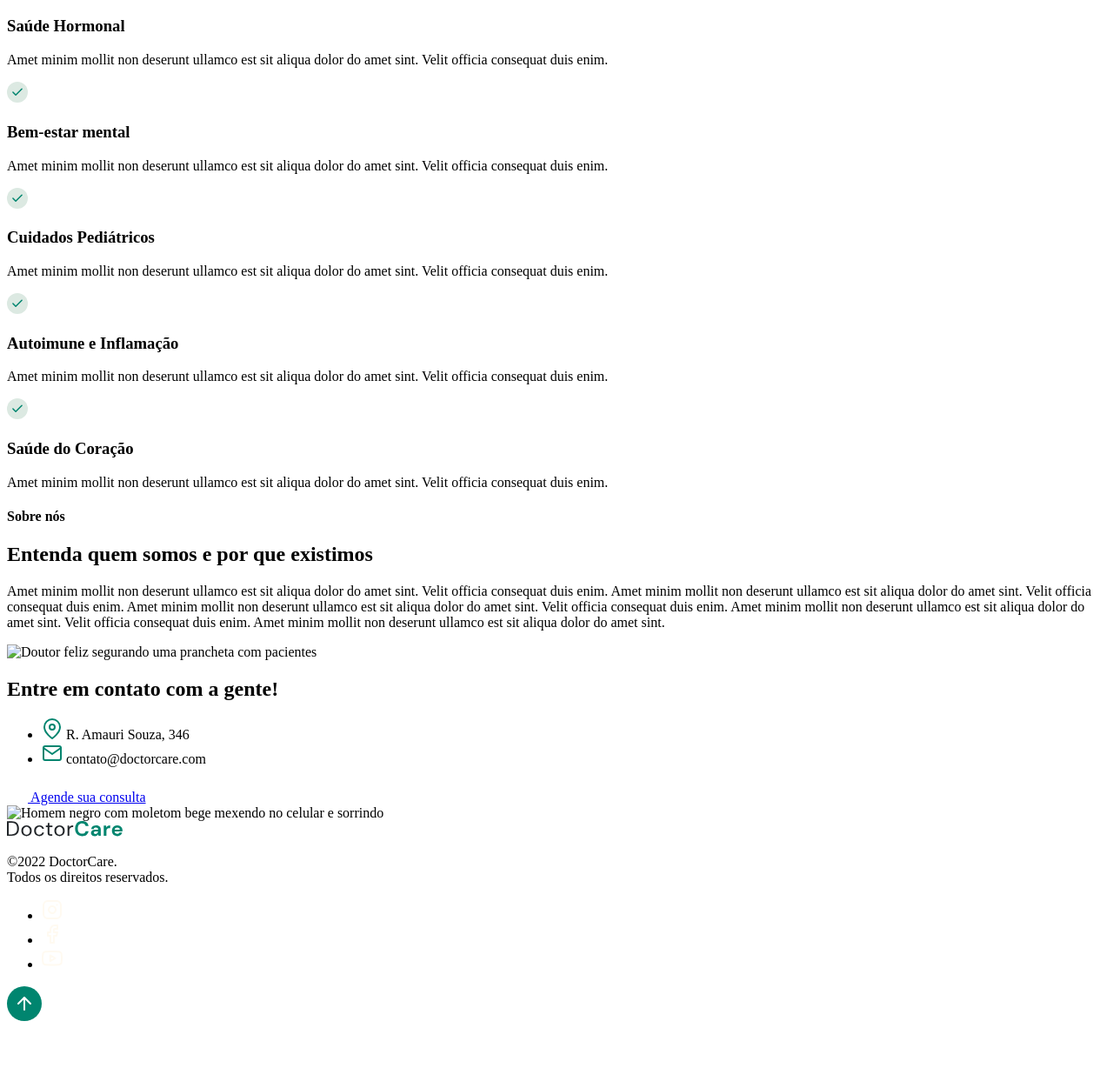
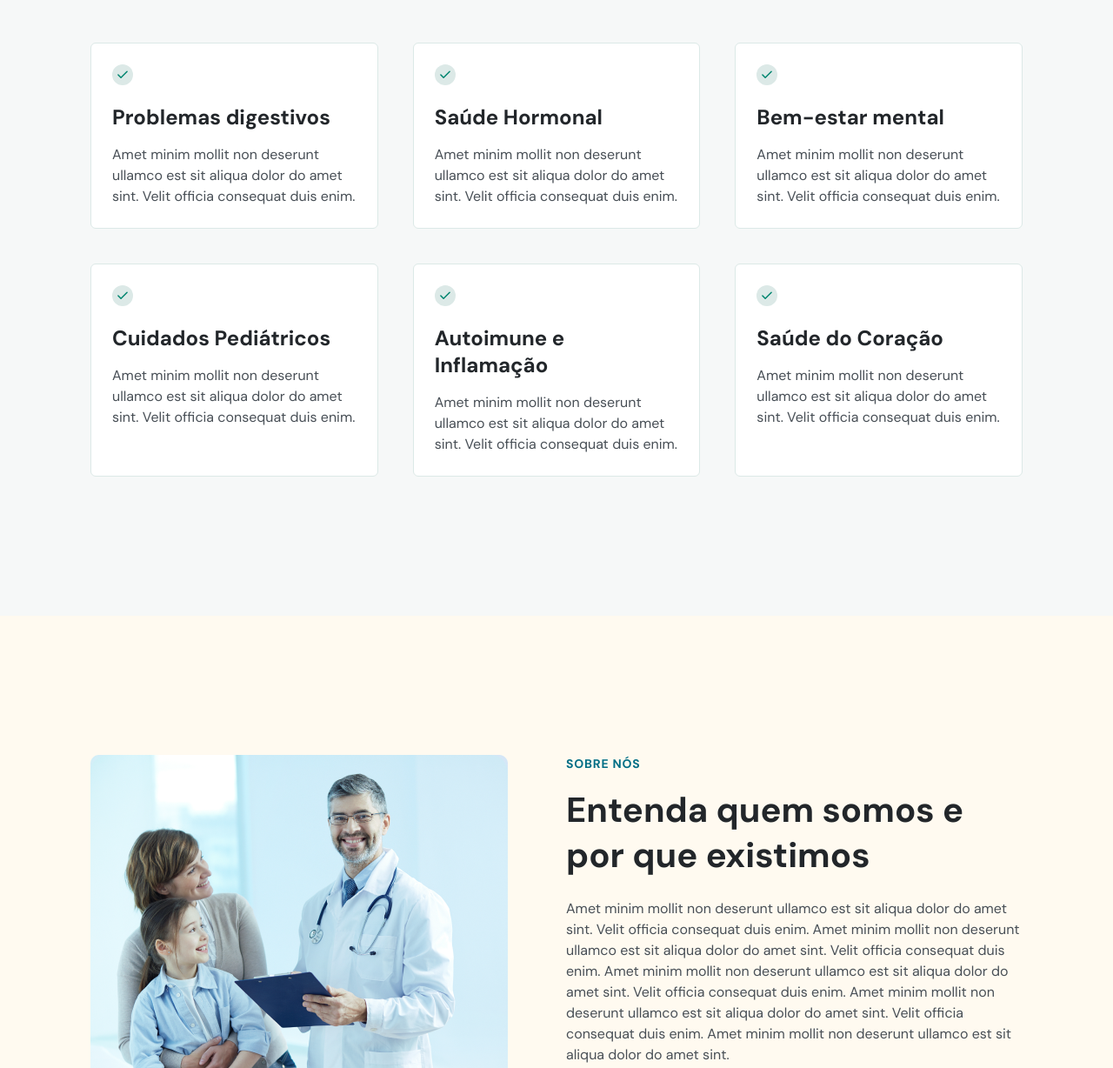
Before and after one commit to Fellpxz/doctorcare, a plain HTML site: page index.html in a window 1280 px wide. Shown: the part 970-2198 px from the top of the page at 87% size. Before the commit the page ends 2156 px from the top, so only its background shows below. Drawn offline with nearby package versions, Linux system fonts and the light colour scheme; the site is published under a folder, as on GitHub Pages, so addresses that start at the root find nothing.

Commit message:
Ajuste para o Github

```diff
--- a/index.html
+++ b/index.html
@@ -5,7 +5,7 @@
     <meta http-equiv="X-UA-Compatible" content="IE=edge" />
     <meta name="viewport" content="width=device-width, initial-scale=1.0" />
     <title>DoctorCare</title>
-    <link rel="stylesheet" href="/css/style.css" />
+    <link rel="stylesheet" href="./css/style.css" />
     <link rel="preconnect" href="https://fonts.googleapis.com" />
     <link rel="preconnect" href="https://fonts.gstatic.com" crossorigin />
     <link
@@ -252,7 +252,7 @@
 
         <div class="col-b">
           <img
-            src="/img/mulher_negra_sorrindo.png"
+            src="./img/mulher_negra_sorrindo.png"
             alt="Mulher negra sorrindo"
           />
         </div>
@@ -457,7 +457,7 @@
         </div>
         <div class="col-b">
           <img
-            src="/img/doutor_sorrindo_com_pacientes.png"
+            src="./img/doutor_sorrindo_com_pacientes.png"
             alt="Doutor feliz segurando uma prancheta com pacientes"
           />
         </div>
@@ -544,7 +544,7 @@
 
         <div class="col-b">
           <img
-            src="/img/homem_negro_usando_o_celular_sorrindo.png"
+            src="./img/homem_negro_usando_o_celular_sorrindo.png"
             alt="Homem negro com moletom bege mexendo no celular e sorrindo"
           />
         </div>
@@ -728,6 +728,6 @@
 
     <!--Scroll Reveal Lib!-->
     <script src="https://unpkg.com/scrollreveal"></script>
-    <script src="/js/main.js"></script>
+    <script src="./js/main.js"></script>
   </body>
 </html>
```
